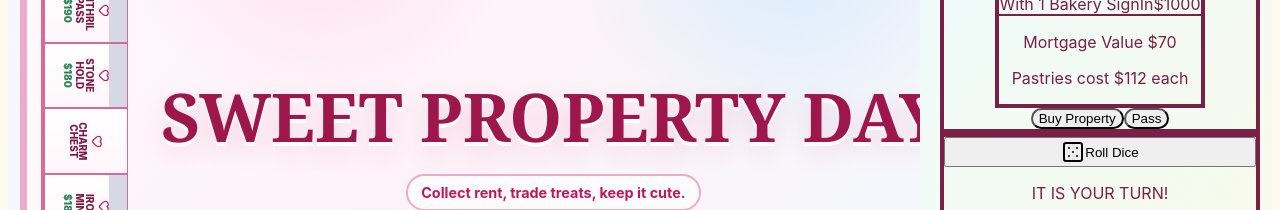
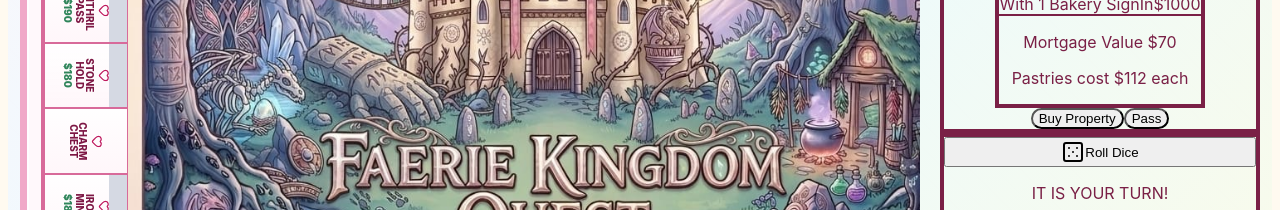
Before and after one commit to saiaditya14/game, a React (Vite) app: page /monopoly in a window 1280 px wide. Shown: the part 590-800 px from the top of the page. Built offline with nearby package versions, Linux system fonts and the light colour scheme; no server answers.

Commit message:
monopoly center image added

```diff
--- a/src/games/sugar/monopoly/MonopolyBoard.jsx
+++ b/src/games/sugar/monopoly/MonopolyBoard.jsx
@@ -1,5 +1,6 @@
 import React from 'react';
 import { BoardSpace } from './BoardSpace';
+import monopolyBoardCenterImage from '../../../../images/monopoly_board.jpeg';
 
 const spaces = [
   { id: 0, name: 'GO', kind: 'corner', corner: 'go', isCorner: true, gridArea: '15 / 15 / 16 / 16', edge: 'bottom' },
@@ -74,8 +75,11 @@ export const MonopolyBoard = () => {
         ))}
 
         <div className="monopoly-center" style={{ gridArea: '2 / 2 / 15 / 15' }}>
-          <div className="center-script">sweet property day</div>
-          <div className="center-ribbon">Collect rent, trade treats, keep it cute.</div>
+          <img
+            className="monopoly-center-image"
+            src={monopolyBoardCenterImage}
+            alt="Faerie Kingdom Quest board art"
+          />
         </div>
       </div>
     </section>
--- a/src/styles/index.css
+++ b/src/styles/index.css
@@ -322,19 +322,22 @@
 
   .monopoly-center {
     position: relative;
-    display: flex;
-    flex-direction: column;
-    align-items: center;
-    justify-content: center;
-    gap: clamp(0.5rem, 1.6vmin, 1rem);
     min-width: 0;
     min-height: 0;
+    overflow: hidden;
     border: 1px solid #d86a9a;
     background:
       radial-gradient(circle at 22% 22%, rgba(255, 196, 216, 0.46), transparent 22%),
       radial-gradient(circle at 78% 26%, rgba(186, 230, 253, 0.58), transparent 24%),
       radial-gradient(circle at 52% 78%, rgba(254, 240, 138, 0.42), transparent 25%),
       linear-gradient(135deg, #fff9fc, #fdf2f8 44%, #effcff);
+  }
+
+  .monopoly-center-image {
+    width: 100%;
+    height: 100%;
+    display: block;
+    object-fit: cover;
   }
 
   .center-script {
```
Also changed, not shown: images/monopoly_board.jpeg (added).
